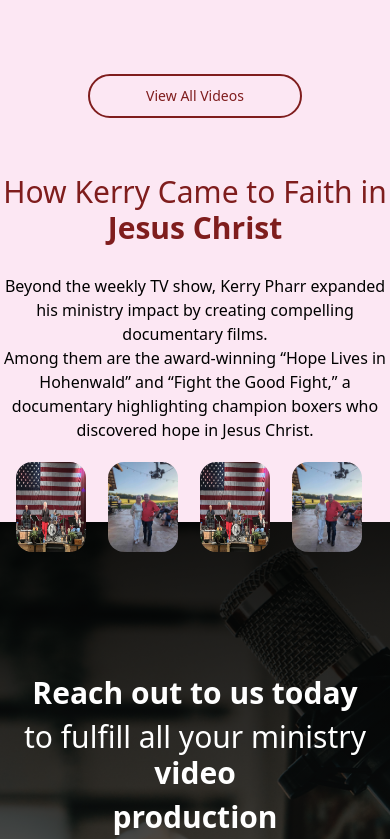
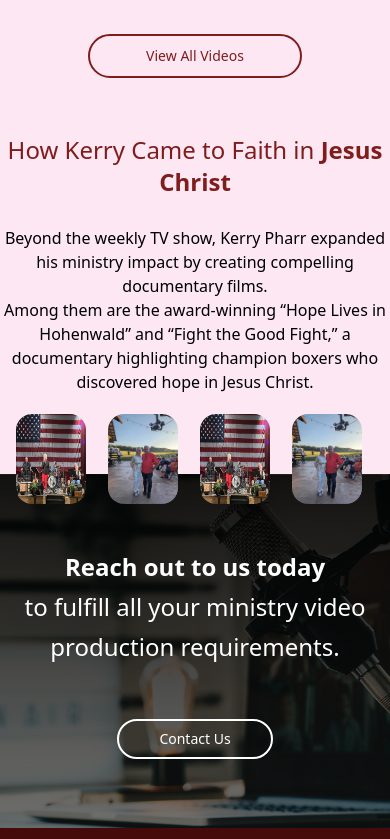
Before and after one commit to s2fuser/in-your-corner, a React (Create React App) app: page / in a window 390 px wide. Shown: the part 1100-1939 px from the top of the page. Built offline with nearby package versions, Linux system fonts and the light colour scheme; no server answers.

Commit message:
navigation changes

```diff
--- a/src/Components/FirstPage/FirstPage.tsx
+++ b/src/Components/FirstPage/FirstPage.tsx
@@ -64,7 +64,7 @@ const FirstPageComponent = () => {
           <LandingPageNavigationBar searchValue={SearchValue} onChangeFunction={functionToSetSearchValue} />
         </div>
 
-        { (SearchValue == undefined || SearchValue == '') ? <div>
+        {(SearchValue == undefined || SearchValue == '') ? <div>
           <div className="relative w-full h-[100%] ">
             <img src={Image1} alt="" className="object-cover object-center w-full lg:h-full h-[350px] md:h-[350px]" />
             <div className="absolute inset-0 bg-gradient-to-r from-red-500 to-transparent w-full h-full"></div>
@@ -106,7 +106,7 @@ const FirstPageComponent = () => {
               <img className="h-60 w-96 lg:ml-[-70px] sm:h-36 sm:w-56 sm:mt-[-180px] sm:ml-[-40px] " src={QuotationImage} alt="" />
             </div>
             <div className='text-center md:mt-[-145px] lg:mt-[-250px] sm:mt-[-85px] sm:pt-[20px] sm:pl-[10px] sm:pr-[10px]'>
-              <p className='text-red-900 text-3xl xl:text-4xl 2xl:text-5xl font-medium font-sans sm:mt-[40px]'>
+              <p className='text-red-900 sm:text-2xl xl:text-4xl 2xl:text-5xl font-medium font-sans sm:mt-[40px]'>
                 In Your Corner <span className='font-light font-sans'>Productions</span>
               </p>
               <p className='text-sm font-sans xl:text-xl xl:mt-[20px] xl:text-xl sm:mt-[30px] md:mt-[30px]'>In Your Corner Productions specializes in creating Christian-themed television programs, <br />
@@ -139,12 +139,16 @@ const FirstPageComponent = () => {
                 </div>
                 <div className="text-center mt-[100px] text-lg pb-14 sm:mt-[80px]">
                   <Link to="/Videos">
-                    <button className="text-red-900 px-14 py-2.5 border border-2 border-red-900 rounded-3xl font-sans xl:text-2xl lg:text-2xl sm:text-sm 2xl:text-3xl">View All Videos</button>
+                    {/* <button className="text-red-900 px-14 py-2.5 border border-2 border-red-900 rounded-3xl font-sans xl:text-2xl lg:text-2xl sm:text-sm 2xl:text-3xl">View All Videos</button> */}
+                    <button className="text-red-900 hover:text-white hover:bg-red-950 hover:border-red-900 px-14 py-2.5 border border-2 border-red-900 rounded-3xl font-sans xl:text-2xl lg:text-2xl sm:text-sm 2xl:text-3xl">View All Videos</button>
                   </Link>
                 </div>
                 <div className="text-center lg:pb-40 pb-20 font-sans">
-                  <p className="text-red-900 text-3xl font-light mb-7 font-sans xl:text-4xl 2xl:text-5xl">
+                  {/* <p className="text-red-900 text-3xl font-light mb-7 font-sans xl:text-4xl 2xl:text-5xl">
                     How Kerry Came to Faith in <span className="text-red-900 text-3xl xl:text-4xl 2xl:text-5xl font-semibold font-sans">Jesus Christ</span>
+                  </p> */}
+                  <p className="text-red-900 sm:text-2xl md:text-3xl font-light mb-7 font-sans xl:text-4xl 2xl:text-5xl">
+                    How Kerry Came to Faith in <span className="text-red-900 sm:text-2xl xl:text-4xl 2xl:text-5xl font-semibold font-sans">Jesus Christ</span>
                   </p>
                   <p className='font-sans xl:text-2xl 2xl:text-3xl'>
                     {/* sm:pl-[10px] sm:pr-[10px] lg:w-[800px] lg:ml-[280px] xl:ml-[780px] */}
@@ -188,7 +192,7 @@ const FirstPageComponent = () => {
                     />
                   </div>
                 </div>
-                <div className="lg:h-screen h-[70vh] lg:h-[65vh] xl:h-[70vh] 2xl:h-[80vh] 3xl:h-[80vh] flex items-center mt-[0px] z-[99]">
+                {/* <div className="lg:h-screen h-[70vh] lg:h-[65vh] xl:h-[70vh] 2xl:h-[80vh] 3xl:h-[80vh] flex items-center mt-[0px] z-[99]">
                   <div
                     className="absolute inset-0 bg-black"
                     style={{
@@ -221,12 +225,48 @@ const FirstPageComponent = () => {
                       </Link>
                     </div>
                   </div>
+                </div> */}
+
+                <div className=" h-[52vh] sm:h-[42vh] md:h-[70vh] lg:h-[65vh] xl:h-[70vh] 2xl:h-[80vh] 3xl:h-[80vh] flex items-center justify-center   mt-[0px] z-[99]">
+                  <div
+                    className="absolute inset-0 bg-black"
+                    style={{
+                      backgroundImage: `linear-gradient(rgba(0, 0, 0, 0.9), rgba(0, 0, 0, 0.5)), url(${Image2})`,
+                      backgroundSize: "cover",
+                      backgroundPosition: "center",
+                    }}
+                  ></div>
+
+                  <div className="z-[8] text-white grid place-items-center px-2 md:mt-[86px] lg:ml-[-612px] lg:pl-36">
+                    <div className="text-center lg:text-left">
+                      <h2 className="sm:text-2xl md:text-3xl lg:text-3xl  xl:text-4xl 2xl:text-5xl 3xl:text-6xl sm:font-semibold md:font-bold py-2 px-2 font-sans">
+                        Reach out to us today
+                      </h2>
+                      <p className="sm:text-2xl md:text-3xl lg:text-3xl text-3xl xl:text-4xl 2xl:text-5xl 3xl:text-6xl font-light font-sans px-2">
+                        to fulfill all your ministry{" "}
+                        <span className="md:text-3xl lg:text-3xl sm:text-2xl xl:text-4xl 2xl:text-5xl 3xl:text-6xl sm:font-medium font-semibold font-sans">
+                          video
+                        </span>
+                      </p>
+                      <h2 className="md:text-3xl lg:text-3xl sm:text-2xl xl:text-4xl 2xl:text-5xl 3xl:text-6xl sm:font-medium font-semibold md:font-bold pt-2 font-sans px-2 ">
+                        production requirements.
+                      </h2>
+                    </div>
+                    <div className="mt-14 text-center lg:text-left lg:ml-[-180px] xl:ml-[-260px] 2xl:ml-[-378px] 3xl:ml-[-500px]">
+                      <Link to="/contact">
+                        <button className="border border-2  hover:text-black hover:border-white hover:bg-slate-100  border-white py-2 px-10 rounded-3xl sm:text-sm lg:text-2xl text-2xl font-sans xl:text-2xl 2xl:text-3xl 3xl:text-4xl">
+                          Contact Us
+                        </button>
+                      </Link>
+                    </div>
+                  </div>
                 </div>
+
               </div>
             </div>
           </div>
         </div> : <div>
-        <ShowSearchComponent value={filteredValuesOfVideos} />
+          <ShowSearchComponent value={filteredValuesOfVideos} />
         </div>}
 
         <div className="">
--- a/src/Components/LandingPageNavigation/LandingPageNavigation.tsx
+++ b/src/Components/LandingPageNavigation/LandingPageNavigation.tsx
@@ -24,7 +24,7 @@ const LandingPageNavigationBar: React.FC<Prop> = ( { searchValue, onChangeFuncti
     { id: 5, text: 'Contact', routeName: "/contact" },
     { id: 6, text: 'About Us', routeName: "/stories" },
     // { id: 7, text: 'Pro-Life Voices', routeName: "/prolifevideos" },
-    { id: 7, text: 'Music', routeName: "/trellestune" },
+    // { id: 7, text: 'Music', routeName: "/trellestune" },
   ];
 
   return (
@@ -45,14 +45,16 @@ const LandingPageNavigationBar: React.FC<Prop> = ( { searchValue, onChangeFuncti
           <span className='hover:opacity-50 hover:text-2xl hover:text-white font-semibold xl:text-xl 2xl:text-2xl cursor-pointer'>Blogs</span>
         </Link>
         {/* <span>Videos</span> */}
+
+        <Link to="/Videos">
+          <span className=' hover:opacity-50 hover:text-2xl hover:text-white  font-semibold xl:text-xl 2xl:text-2xl cursor-pointer'>Videos</span>
+        </Link>
+
         <Link to="/contact">
           <span className='hover:opacity-50 hover:text-2xl hover:text-white font-semibold xl:text-xl 2xl:text-2xl cursor-pointer'>Contact</span>
         </Link>
         <Link to="/aboutUs">
           <span className='hover:opacity-50 hover:text-2xl hover:text-white font-semibold xl:text-xl 2xl:text-2xl cursor-pointer'>About Us</span>
-        </Link>
-        <Link to="/Videos">
-          <span className=' hover:opacity-50 hover:text-2xl hover:text-white  font-semibold xl:text-xl 2xl:text-2xl cursor-pointer'>Videos</span>
         </Link>
         {/* <Link to="/trellestune">
           <span>Music</span>
```
